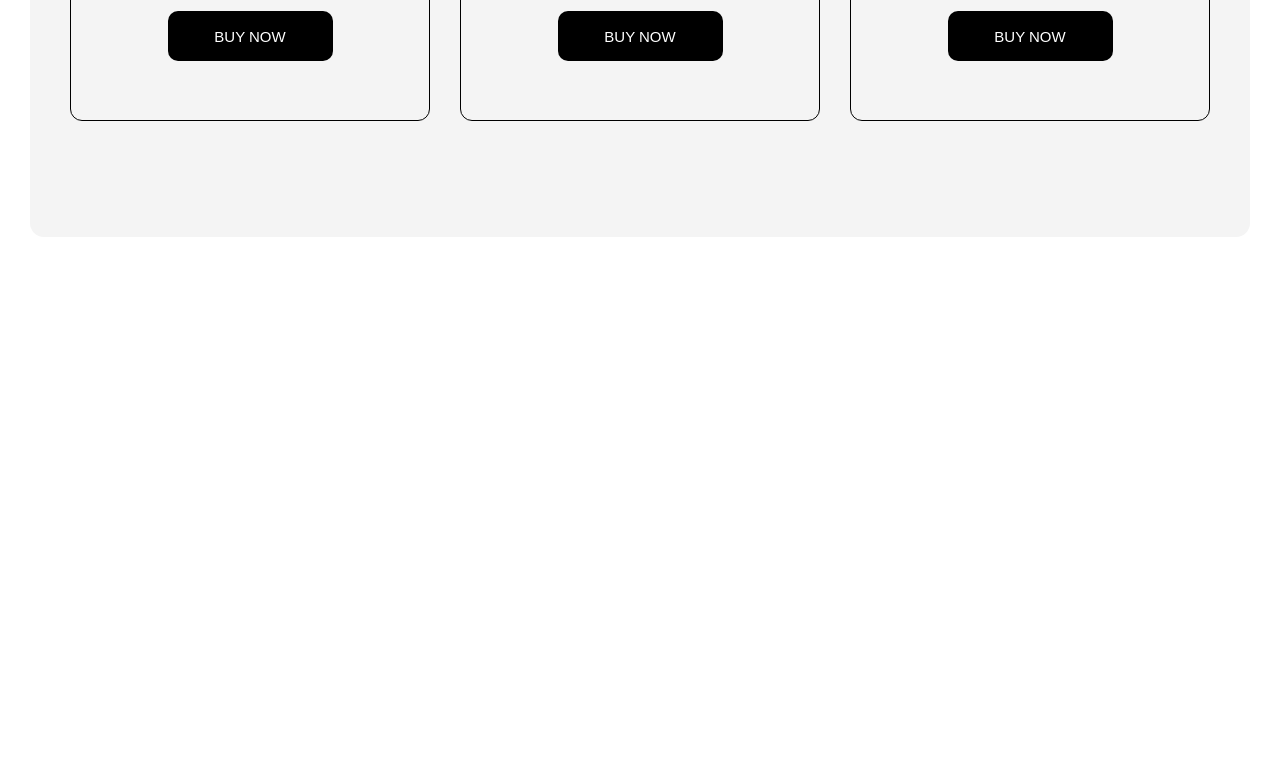
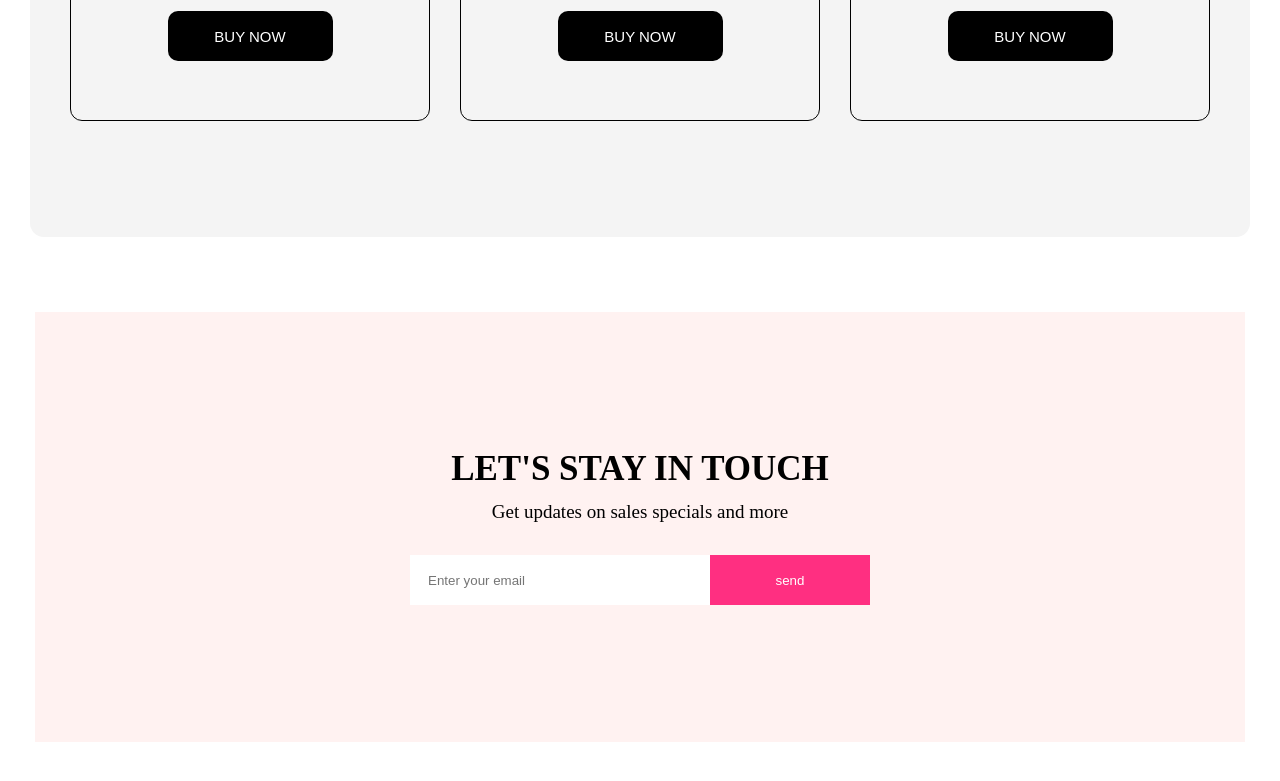
Before and after one commit to sm-remal/e-commerce-layout, a plain HTML site: page index.html in a window 1280 px wide. Shown: the part 2169-2950 px from the top of the page. Before the commit the page ends 2406 px from the top, so only its background shows below. Drawn offline with Linux system fonts and the light colour scheme.

Commit message:
finished the footer section

```diff
--- a/css/style.css
+++ b/css/style.css
@@ -195,3 +195,42 @@ nav input{
 .backpack-card button{
     margin-top: 14px;
 }
+/* Footer Style */
+footer{
+    display: flex;
+    justify-content: center;
+    align-items: center;
+    width: 1210px;
+    height: 430px;
+    background-color: #FFF2F1;
+    margin: 75px auto;
+}
+
+.footer-title h2{
+    text-align: center;
+    font-size: 35px;
+    font-weight: 600;
+}
+.footer-title p{
+    text-align: center;
+    font-size: 19px;
+    padding: 12px 0;
+}
+.footer-btn{
+    display: flex;
+    justify-content: center;
+    margin-top: 20px;
+}
+.footer-btn .btn-1{
+    width: 300px;
+    height: 50px;
+    border: none;
+    padding-left: 18px;
+}
+.btn-2{
+    background-color: #FF2F81;
+    color: white;
+    width: 160px;
+    height: 50px;
+    border: none;
+}
--- a/index.html
+++ b/index.html
@@ -108,7 +108,14 @@
         </section>
     </main>
     <footer>
-
+        <div class="footer-title">
+            <h2>LET'S STAY IN TOUCH</h2>
+            <p>Get updates on sales specials and more</p>
+            <div class="footer-btn">
+            <input class="btn-1"  type="text" name="" id="" placeholder="Enter your email">
+            <input  class="btn-2" type="submit" value="send">
+            </div>
+        </div>
     </footer>
 </body>
 </html>
```
